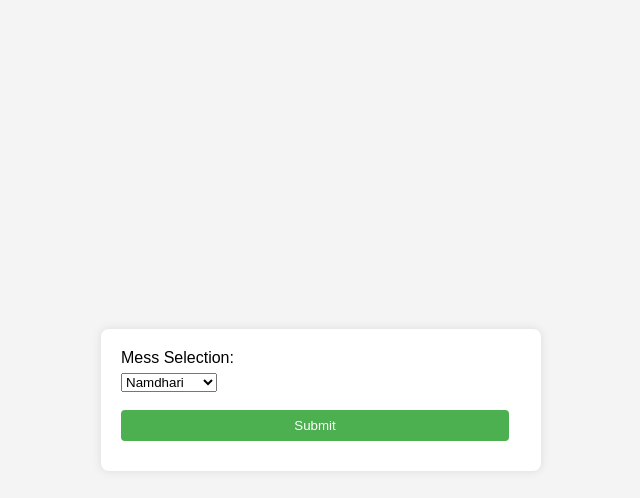
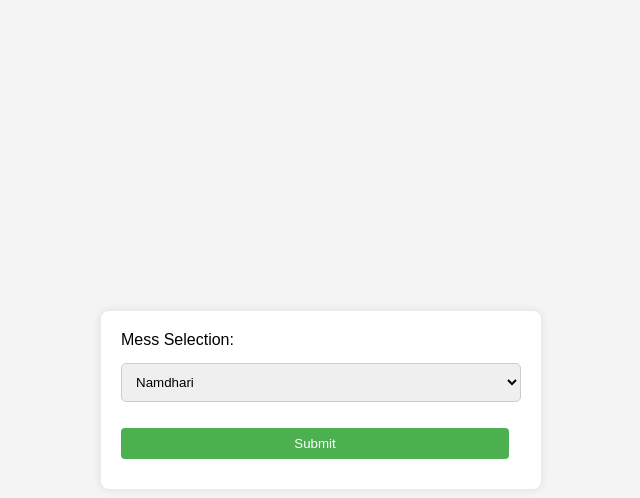
Before and after one commit to divyanshu290504/Hostel_Management, a Flask app: page /messBooking in a window 1280 px wide. Shown: the top 498 px of the page, without its empty margins (319-959 px from the left). Run offline with Flask 3, Linux system fonts and the light colour scheme; data that the repository does not hold is empty.

Commit message:
Update leave_application.css

```diff
--- a/login/static/leave_application.css
+++ b/login/static/leave_application.css
@@ -17,6 +17,18 @@ form {
     padding: 20px;
     border-radius: 8px;
     box-shadow: 0 0 10px rgba(0, 0, 0, 0.1);
+}
+
+/* Add this to your leave_application.css file or create a new CSS file */
+
+select {
+    width: 100%;
+    padding: 10px;
+    margin: 8px 0;
+    display: inline-block;
+    border: 1px solid #ccc;
+    box-sizing: border-box;
+    border-radius: 5px;
 }
 
 /* Style form elements */
```
